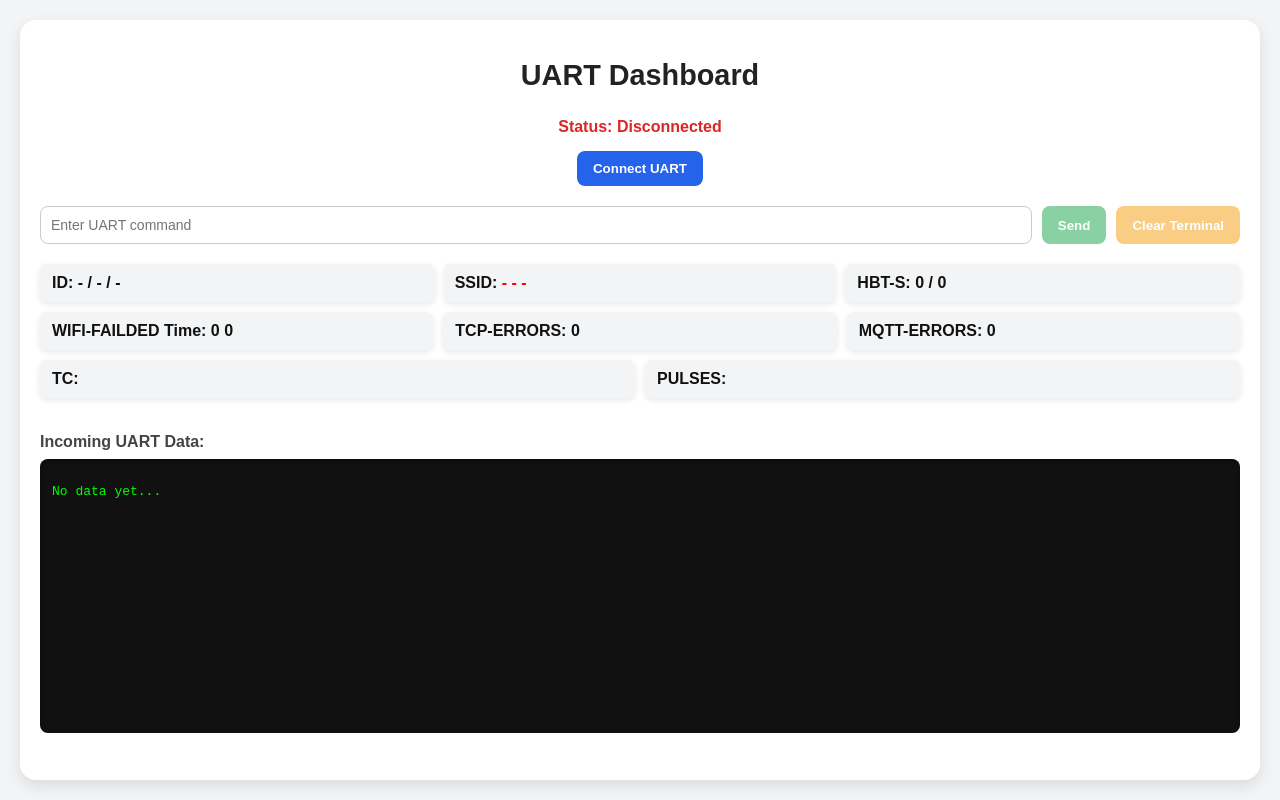
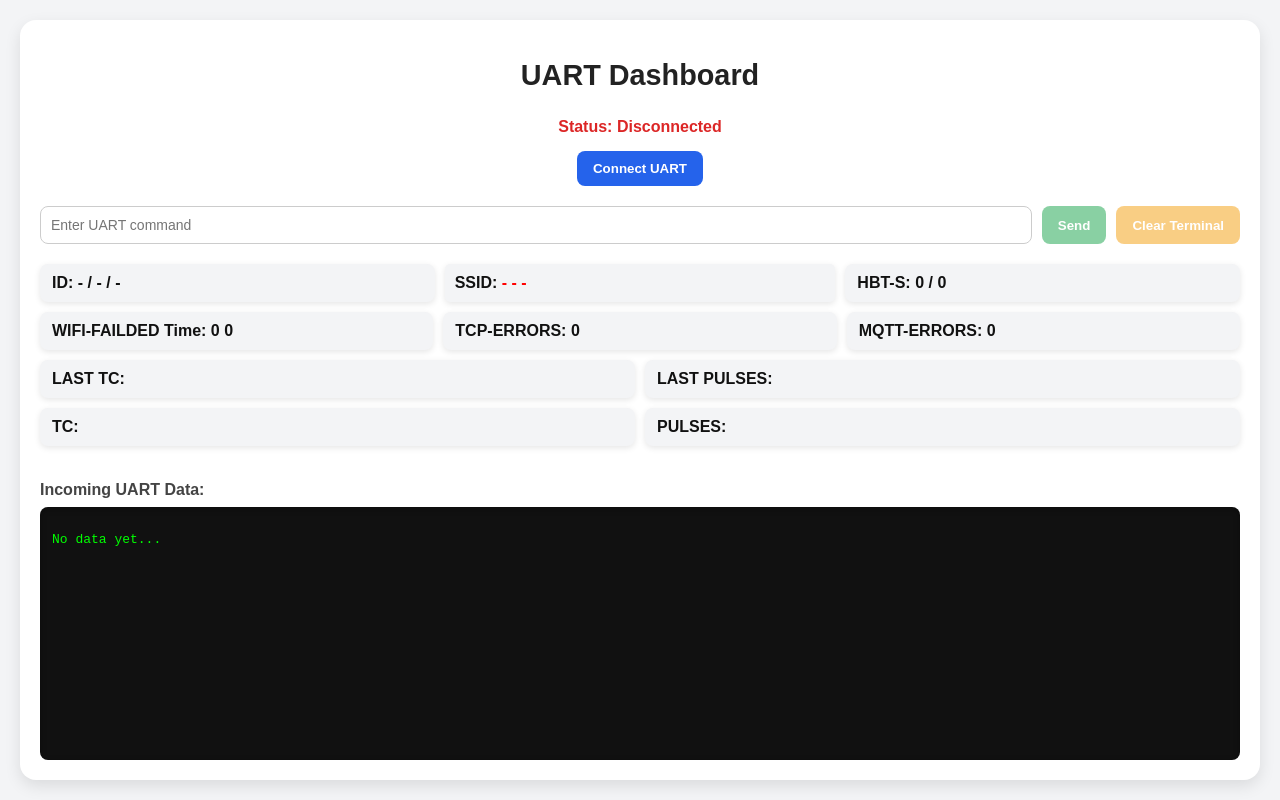
Before and after one commit to siddhiGvc2/Kwikay_Uart_Monitor, a React (Create React App) app: page / in a window 1280 px wide. Built offline with nearby package versions, Linux system fonts and the light colour scheme.

Commit message:
lastTc & lastPulses displayed

```diff
--- a/src/App.js
+++ b/src/App.js
@@ -71,6 +71,8 @@ export default function App() {
     wifi_status:"FAILED",
     wifi_failure_duration: "", // Store the duration
     wifi_failed_at: "", // Reset failure timestamp
+    lastTc:"",
+    lastPulses:"",
     tc:"",
     pulses:""
 
@@ -87,7 +89,7 @@ export default function App() {
   // Parse terminal data into device info
   const parseDeviceInfo = (data) => {
     console.log(data);
-  const info = { macId: "", fwVersion: "", serialNumber: "",ssid: "", ssid1: "",ssid2:"",ssid3:"" ,tc:"",pulses:""};
+  const info = { macId: "", fwVersion: "", serialNumber: "",ssid: "", ssid1: "",ssid2:"",ssid3:"" ,tc:"",pulses:"",lastTc:"",lastPulses:""};
 
  if (data.startsWith("*MAC:")) {
       console.log(data);
@@ -217,10 +219,12 @@ export default function App() {
     }
     else if(data.startsWith("*TC,"))
     {
+      info.lastTc=deviceInfo.tc;
       info.tc=data;
     }
     else if(data.startsWith("*CHENA"))
     {
+      info.lastPulses=deviceInfo.pulses;
       info.pulses=transformMessage(data);
     }
 
@@ -246,7 +250,9 @@ export default function App() {
     wifi_failure_duration: info.wifi_failure_duration || prev.wifi_failure_duration,
     wifi_failed_at: info.wifi_failed_at || prev.wifi_failed_at, // Reset failure timestamp
     tc:info.tc || prev.tc,
-    pulses: info.pulses || prev.pulses
+    pulses: info.pulses || prev.pulses,
+    lastTc:info.lastTc || prev.lastTc,
+    lastPulses:info.lastPulses || prev.lastPulses
 
 
   }));
@@ -387,7 +393,9 @@ let uartBuffer = "";
     wifi_failure_duration: "", // Store the duration
     wifi_failed_at: "", // Reset failure timestamp
     tc:"",
-    pulses:"" });
+    pulses:"",
+    lastTc:"",
+    lastPulses:"" });
       setStatus("Disconnected");
       console.log("✅ Disconnected and cleared data");
     } catch (err) {
@@ -483,10 +491,16 @@ let uartBuffer = "";
             <div className="info-card">
              <strong>MQTT-ERRORS:</strong> {deviceInfo.mqtt_errors || 0}
            </div>
-             <div className="info-card2">
+           <div className="info-card2">
+             <strong>LAST TC:</strong> {deviceInfo.lastTc || ""}
+           </div>
+           <div className="info-card2">
+             <strong>LAST PULSES:</strong> {deviceInfo.lastPulses || ""}
+           </div>
+           <div className="info-card2">
              <strong>TC:</strong> {deviceInfo.tc || ""}
            </div>
-             <div className="info-card2">
+           <div className="info-card2">
              <strong>PULSES:</strong> {deviceInfo.pulses || ""}
            </div>
 
```
